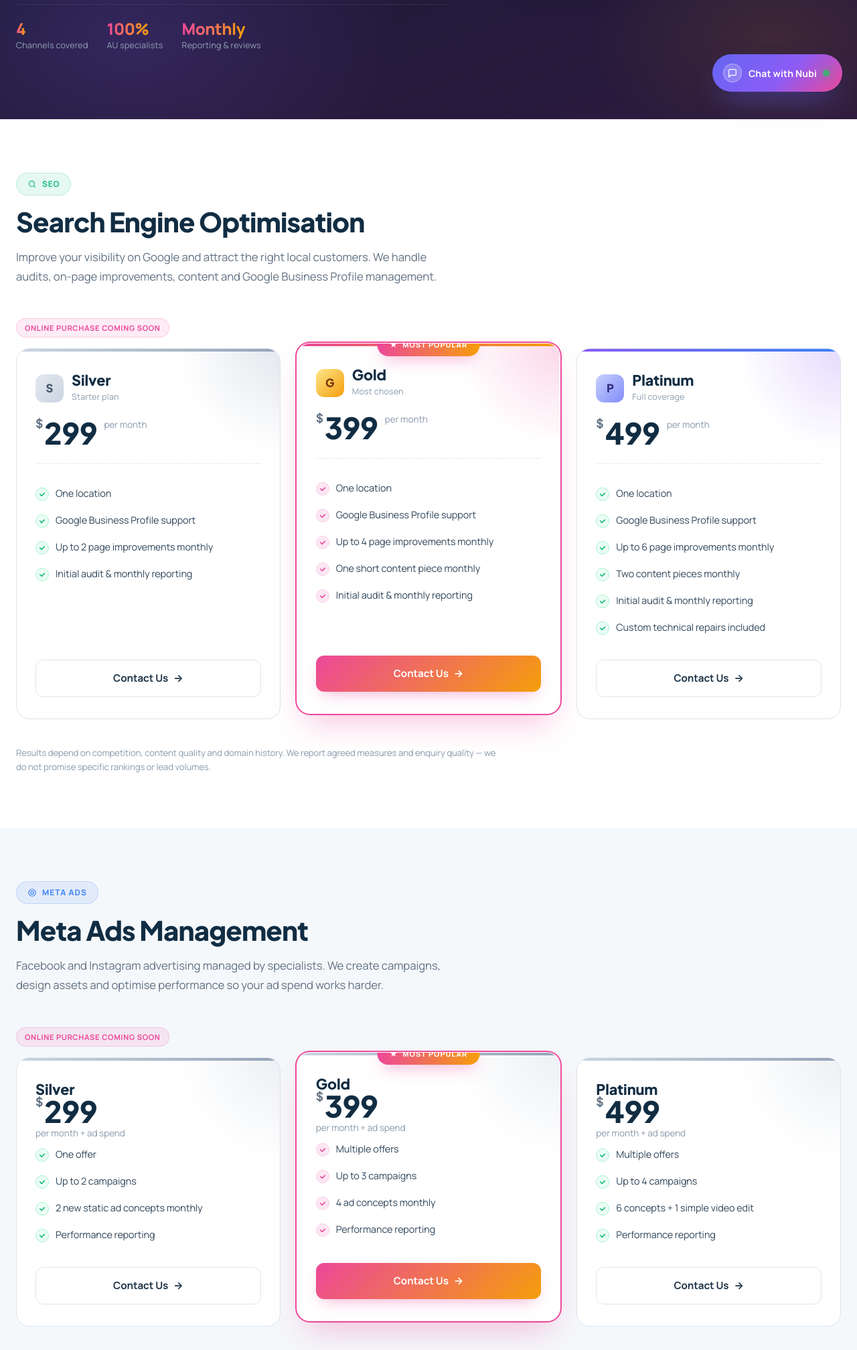
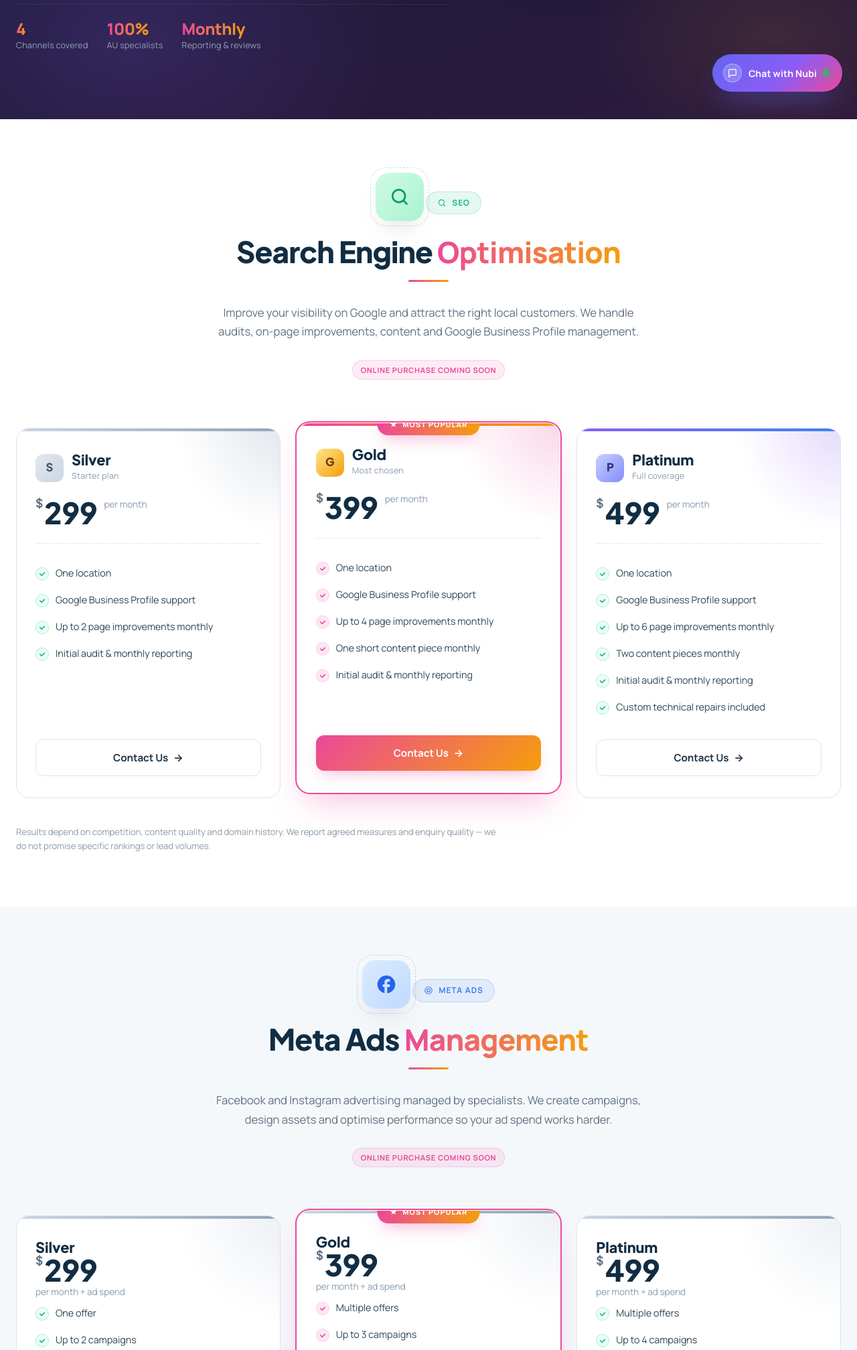
Before and after one commit to Nubevest-Developer/nubevest, a PHP site: page /nubevestAI/marketing in a window 1280 px wide. Shown: the part 641-2657 px from the top of the page at 67% size. Run offline with PHP 8.4, Linux system fonts and the light colour scheme.

Commit message:
Redesign section headers across SEO/Meta/Google/Consultation
Centred header with a channel-coloured tile (SEO green, Meta blue, Google orange, Consult violet) above the kicker, larger title with pink→amber gradient highlight word and short gradient underline, Coming Soon pill moved into the centred header.

Co-Authored-By: Claude Opus 4.7 <noreply@anthropic.com>

```diff
--- a/marketing.php
+++ b/marketing.php
@@ -162,12 +162,51 @@ include 'includes/header.php';
   margin-bottom: 16px;
 }
 .mk-section__title {
-  font-family: var(--font-heading); font-size: clamp(1.75rem, 4vw, 2.5rem);
+  font-family: var(--font-heading); font-size: clamp(2rem, 4.5vw, 2.75rem);
   font-weight: 800; line-height: 1.15; letter-spacing: -0.02em;
-  color: var(--gray-900); margin-bottom: 16px;
+  color: var(--gray-900); margin-bottom: 18px;
+}
+.mk-section__title-hl {
+  background: linear-gradient(90deg, #ec4899, #f59e0b);
+  -webkit-background-clip: text; background-clip: text; color: transparent;
 }
 .mk-section__lead {
   font-size: 1.05rem; color: var(--gray-500); line-height: 1.7; max-width: 640px; margin-bottom: 48px;
+}
+
+/* Section header block (centered, decorated) */
+.mk-section__header {
+  text-align: center; max-width: 760px; margin: 0 auto 56px;
+  position: relative;
+}
+.mk-section__header .mk-section__kicker { margin-bottom: 20px; }
+.mk-section__header .mk-section__title { margin-bottom: 16px; }
+.mk-section__header .mk-section__lead { margin: 0 auto 28px; }
+
+.mk-section__tile {
+  display: inline-grid; place-items: center;
+  width: 72px; height: 72px; border-radius: 20px;
+  margin-bottom: 20px; position: relative;
+  box-shadow: 0 20px 40px -20px rgba(15,23,42,0.25);
+}
+.mk-section__tile::after {
+  content: '';
+  position: absolute; inset: -8px; border-radius: 24px;
+  border: 1px dashed currentColor; opacity: 0.25;
+}
+.mk-section__tile svg { width: 32px; height: 32px; }
+.mk-section__tile--seo    { background: linear-gradient(135deg, #d1fae5, #a7f3d0); color: #059669; }
+.mk-section__tile--meta   { background: linear-gradient(135deg, #dbeafe, #bfdbfe); color: #2563eb; }
+.mk-section__tile--google { background: linear-gradient(135deg, #ffedd5, #fed7aa); color: #ea580c; }
+.mk-section__tile--consult{ background: linear-gradient(135deg, #ede9fe, #ddd6fe); color: #7c3aed; }
+
+.mk-section__divider {
+  display: inline-block; width: 60px; height: 3px; border-radius: 2px;
+  background: linear-gradient(90deg, #ec4899, #f59e0b); margin: 0 0 24px;
+}
+
+.mk-coming--float {
+  display: inline-flex; margin: 0 auto 28px;
 }
 
 /* Tier cards */
@@ -438,14 +477,19 @@ include 'includes/header.php';
 <!-- SEO -->
 <section class="mk-section" id="seo">
   <div class="container">
+    <div class="mk-section__header">
+      <div class="mk-section__tile mk-section__tile--seo" aria-hidden="true">
+        <svg viewBox="0 0 24 24" fill="none" stroke="currentColor" stroke-width="2" stroke-linecap="round" stroke-linejoin="round"><circle cx="11" cy="11" r="7"/><path d="M20 20l-3.5-3.5"/></svg>
+      </div>
       <span class="mk-section__kicker" style="background:rgba(16,185,129,0.1);color:#10b981;border:1px solid rgba(16,185,129,0.2);">
         <svg width="14" height="14" viewBox="0 0 24 24" fill="none"><circle cx="11" cy="11" r="7" stroke="#10b981" stroke-width="2"/><path d="M20 20l-3.5-3.5" stroke="#10b981" stroke-width="2" stroke-linecap="round"/></svg>
         SEO
       </span>
-    <h2 class="mk-section__title">Search Engine Optimisation</h2>
+      <h2 class="mk-section__title">Search Engine <span class="mk-section__title-hl">Optimisation</span></h2>
+      <span class="mk-section__divider"></span>
       <p class="mk-section__lead">Improve your visibility on Google and attract the right local customers. We handle audits, on-page improvements, content and Google Business Profile management.</p>
-
-    <span class="mk-coming">Online Purchase Coming Soon</span>
+      <span class="mk-coming mk-coming--float">Online Purchase Coming Soon</span>
+    </div>
 
     <div class="mk-tiers">
       <!-- Silver -->
@@ -517,14 +561,19 @@ include 'includes/header.php';
 <!-- META ADS -->
 <section class="mk-section mk-section--alt" id="meta-ads">
   <div class="container">
+    <div class="mk-section__header">
+      <div class="mk-section__tile mk-section__tile--meta" aria-hidden="true">
+        <svg viewBox="0 0 24 24" fill="currentColor"><path d="M12 2C6.48 2 2 6.48 2 12c0 4.84 3.44 8.87 8 9.8V15H8v-3h2V9.5C10 7.57 11.57 6 13.5 6H16v3h-2c-.55 0-1 .45-1 1v2h3v3h-3v6.95c5.05-.5 9-4.76 9-9.95 0-5.52-4.48-10-10-10z"/></svg>
+      </div>
       <span class="mk-section__kicker" style="background:rgba(59,130,246,0.1);color:#3b82f6;border:1px solid rgba(59,130,246,0.2);">
         <svg width="14" height="14" viewBox="0 0 24 24" fill="none"><circle cx="12" cy="12" r="9" stroke="#3b82f6" stroke-width="2"/><path d="M8 12a4 4 0 1 0 8 0 4 4 0 0 0-8 0z" stroke="#3b82f6" stroke-width="2"/></svg>
         META ADS
       </span>
-    <h2 class="mk-section__title">Meta Ads Management</h2>
+      <h2 class="mk-section__title">Meta Ads <span class="mk-section__title-hl">Management</span></h2>
+      <span class="mk-section__divider"></span>
       <p class="mk-section__lead">Facebook and Instagram advertising managed by specialists. We create campaigns, design assets and optimise performance so your ad spend works harder.</p>
-
-    <span class="mk-coming">Online Purchase Coming Soon</span>
+      <span class="mk-coming mk-coming--float">Online Purchase Coming Soon</span>
+    </div>
 
     <div class="mk-tiers">
       <!-- Silver -->
@@ -583,14 +632,19 @@ include 'includes/header.php';
 <!-- GOOGLE ADS -->
 <section class="mk-section" id="google-ads">
   <div class="container">
+    <div class="mk-section__header">
+      <div class="mk-section__tile mk-section__tile--google" aria-hidden="true">
+        <svg viewBox="0 0 24 24" fill="none" stroke="currentColor" stroke-width="2" stroke-linecap="round" stroke-linejoin="round"><polyline points="3 17 9 11 13 15 21 7"/><polyline points="15 7 21 7 21 13"/></svg>
+      </div>
       <span class="mk-section__kicker" style="background:rgba(234,67,53,0.1);color:#ea4335;border:1px solid rgba(234,67,53,0.2);">
         <svg width="14" height="14" viewBox="0 0 24 24" fill="none"><rect x="3" y="3" width="18" height="18" rx="3" stroke="#ea4335" stroke-width="2"/><path d="M8 12h8M12 8v8" stroke="#ea4335" stroke-width="2" stroke-linecap="round"/></svg>
         GOOGLE ADS
       </span>
-    <h2 class="mk-section__title">Google Ads Management</h2>
+      <h2 class="mk-section__title">Google Ads <span class="mk-section__title-hl">Management</span></h2>
+      <span class="mk-section__divider"></span>
       <p class="mk-section__lead">Reach customers actively searching for your services. We set up, manage and optimise Google Search campaigns so you appear at the right time.</p>
-
-    <span class="mk-coming">Online Purchase Coming Soon</span>
+      <span class="mk-coming mk-coming--float">Online Purchase Coming Soon</span>
+    </div>
 
     <div class="mk-tiers">
       <!-- Silver -->
@@ -651,12 +705,18 @@ include 'includes/header.php';
 <!-- CONSULTATION & DESIGN -->
 <section class="mk-section mk-section--alt" id="consultation">
   <div class="container">
+    <div class="mk-section__header">
+      <div class="mk-section__tile mk-section__tile--consult" aria-hidden="true">
+        <svg viewBox="0 0 24 24" fill="none" stroke="currentColor" stroke-width="2" stroke-linecap="round" stroke-linejoin="round"><path d="M4 6a2 2 0 0 1 2-2h12a2 2 0 0 1 2 2v9a2 2 0 0 1-2 2H9l-5 4V6z"/></svg>
+      </div>
       <span class="mk-section__kicker" style="background:rgba(139,92,246,0.1);color:#8b5cf6;border:1px solid rgba(139,92,246,0.2);">
         <svg width="14" height="14" viewBox="0 0 24 24" fill="none"><path d="M4 6a2 2 0 0 1 2-2h12a2 2 0 0 1 2 2v9a2 2 0 0 1-2 2H9l-5 4V6z" stroke="#8b5cf6" stroke-width="2" stroke-linejoin="round"/></svg>
         CONSULTATION &amp; DESIGN
       </span>
-    <h2 class="mk-section__title">Consultation &amp; Design Services</h2>
+      <h2 class="mk-section__title">Consultation &amp; <span class="mk-section__title-hl">Design Services</span></h2>
+      <span class="mk-section__divider"></span>
       <p class="mk-section__lead">Expert advice, actionable marketing plans and professional design assets. Book a session, get a strategy, or order design work &mdash; all at clear, upfront prices.</p>
+    </div>
 
     <div class="mk-consult-grid">
       <div class="mk-consult-card">
```
Also changed, not shown: marketing.html (+72 -12 lines). Lines whose indentation alone changed are shown as unchanged.
